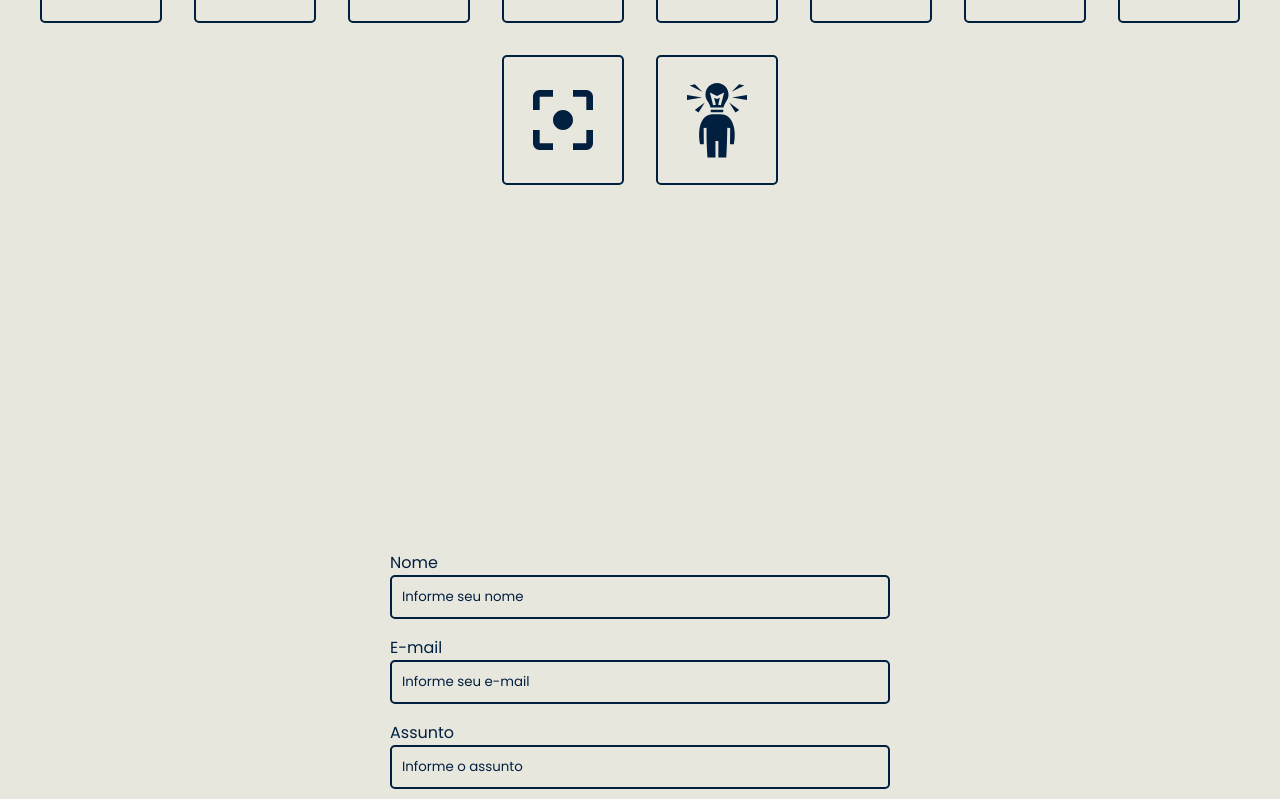
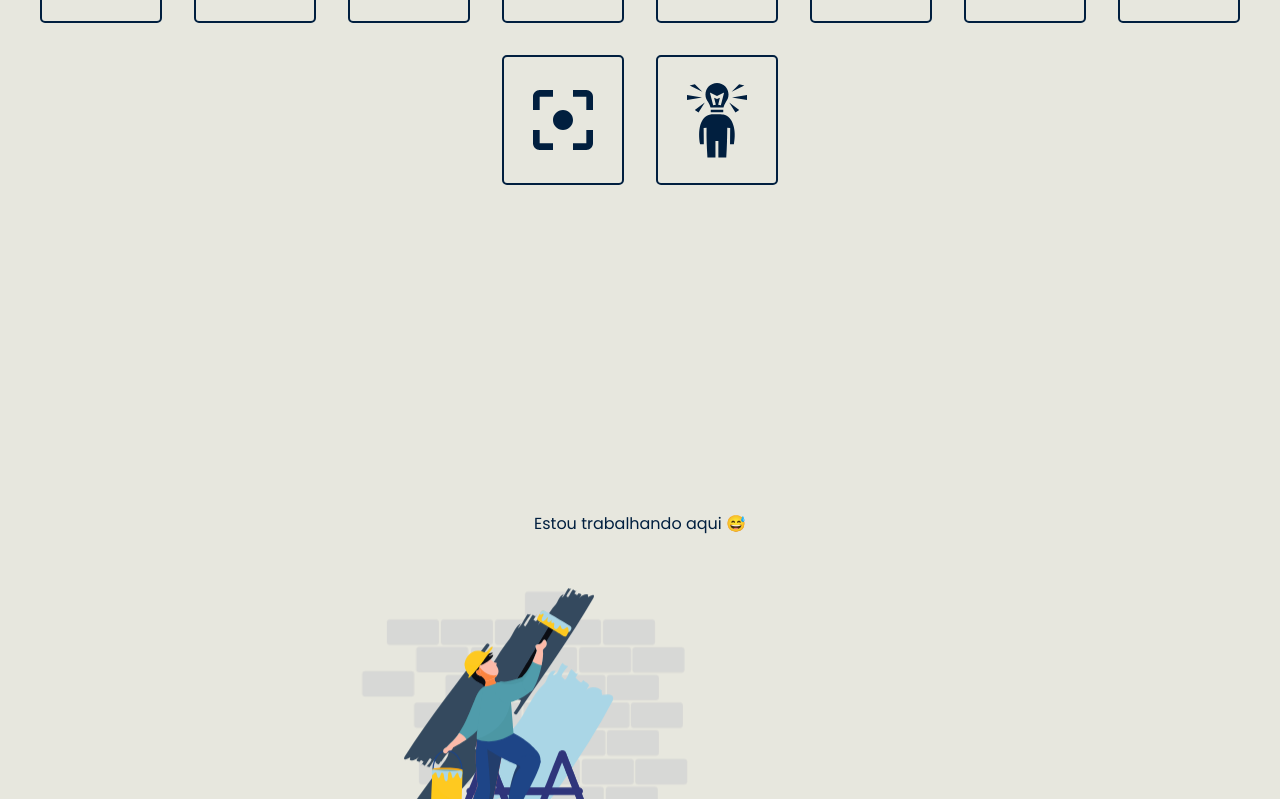
Before and after one commit to WagaoFC/devWagao, a React (Vite) app: page / in a window 1280 px wide. Shown: the part 2001-2800 px from the top of the page. Built offline with nearby package versions, Linux system fonts and the light colour scheme.

Commit message:
:bug: fix: add overflow scroll component skills

```diff
--- a/src/components/HardSkillsCard/styled.ts
+++ b/src/components/HardSkillsCard/styled.ts
@@ -1,18 +1,23 @@
 import styled from 'styled-components'
 
 export const Container = styled.div`
-    /* display: grid;
-    grid-template-columns: repeat(6, 1fr); */
     display: flex;
     flex-wrap: wrap;
     align-items: center;
     justify-content: center;
     flex-direction: row;
     column-gap: 2rem;
+    min-width: 500px;
 
     .customTooltip {
         color: ${props => props.theme.title === 'light' ? 'var(--text-color-light)' : 'var(--text-color-dark)'};
         background-color: ${props => props.theme.title === 'light' ? 'var(--background-dark)' : 'var(--background-light)'};
+    }
+
+    @media (max-width: 500px) {
+        height: 350px;
+        flex-direction: column;
+        overflow: scroll;
     }
 `
 
--- a/src/components/Main/index.tsx
+++ b/src/components/Main/index.tsx
@@ -54,14 +54,14 @@ export function Main() {
                 <section id="skills">
                     <Skills />
                 </section>
-                {/* <section id="portfolio">
+                <section id="portfolio">
                     <Portfolio />
                     <Lottie
                         options={defaultOptionsConstruction}
                         height={600}
                         width={600}
                     />
-                </section> */}
+                </section>
                 <section id="contact">
                     <Contact />
                 </section>
--- a/src/components/SoftSkillsCard/index.tsx
+++ b/src/components/SoftSkillsCard/index.tsx
@@ -69,7 +69,7 @@ export function SoftSkillsCard() {
                     animate={{ y: 0 }}
                     transition={{ type: "spring", stiffness: 80 }}
                 >
-                    <Cards data-tooltip-id="my-tooltip-bottom" data-tooltip-content="Pontual">
+                    <Cards data-tooltip-id="my-tooltip" data-tooltip-content="Pontual">
                         <MdOutlineSchedule />
                     </Cards>
                 </ motion.div>
@@ -78,7 +78,7 @@ export function SoftSkillsCard() {
                     animate={{ y: 0 }}
                     transition={{ type: "spring", stiffness: 80 }}
                 >
-                    <Cards data-tooltip-id="my-tooltip-bottom" data-tooltip-content="Criatividade">
+                    <Cards data-tooltip-id="my-tooltip" data-tooltip-content="Criatividade">
                         <FaLightbulb />
                     </Cards>
                 </ motion.div>
--- a/src/components/SoftSkillsCard/styled.ts
+++ b/src/components/SoftSkillsCard/styled.ts
@@ -1,19 +1,23 @@
 import styled from 'styled-components'
 
 export const Container = styled.div`
-    /* display: grid;
-    grid-template-columns: repeat(6, 1fr); */
     display: flex;
     flex-wrap: wrap;
     align-items: center;
     justify-content: center;
     flex-direction: row;
     column-gap: 2rem;
-    height: 324px;
+    min-width: 500px;
 
     .customTooltip {
         color: ${props => props.theme.title === 'light' ? 'var(--text-color-light)' : 'var(--text-color-dark)'};
         background-color: ${props => props.theme.title === 'light' ? 'var(--background-dark)' : 'var(--background-light)'};
+    }
+
+    @media (max-width: 500px) {
+        height: 350px;
+        flex-direction: column;
+        overflow: scroll;
     }
 `
 
```
